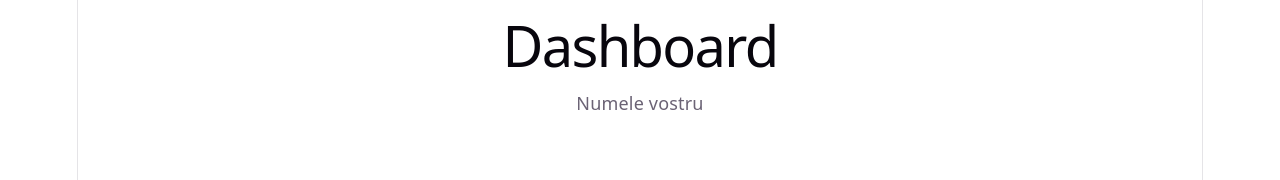
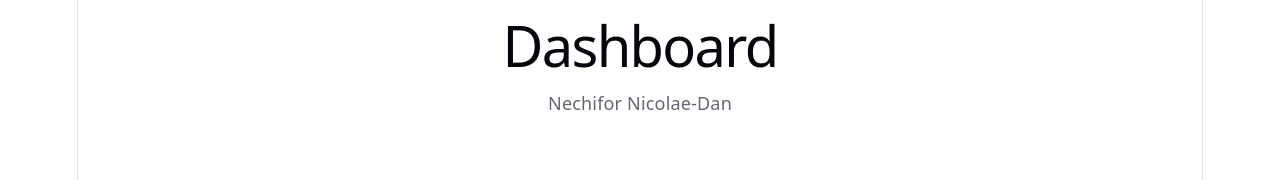
Before and after one commit to NicsProjects/Laboratoare-Programare-Web, a React (Vite) app: page / in a window 1280 px wide. Shown: the top 180 px of the page. Built offline with nearby package versions, Linux system fonts and the light colour scheme.

Commit message:
nume dashbord

```diff
--- a/src/App.jsx
+++ b/src/App.jsx
@@ -2,7 +2,7 @@ function App() {
   return (
     <div>
     <h1>Dashboard</h1>
-    <p>Numele vostru </p>
+    <p>Nechifor Nicolae-Dan</p>
     </div>
   );
 }
```
